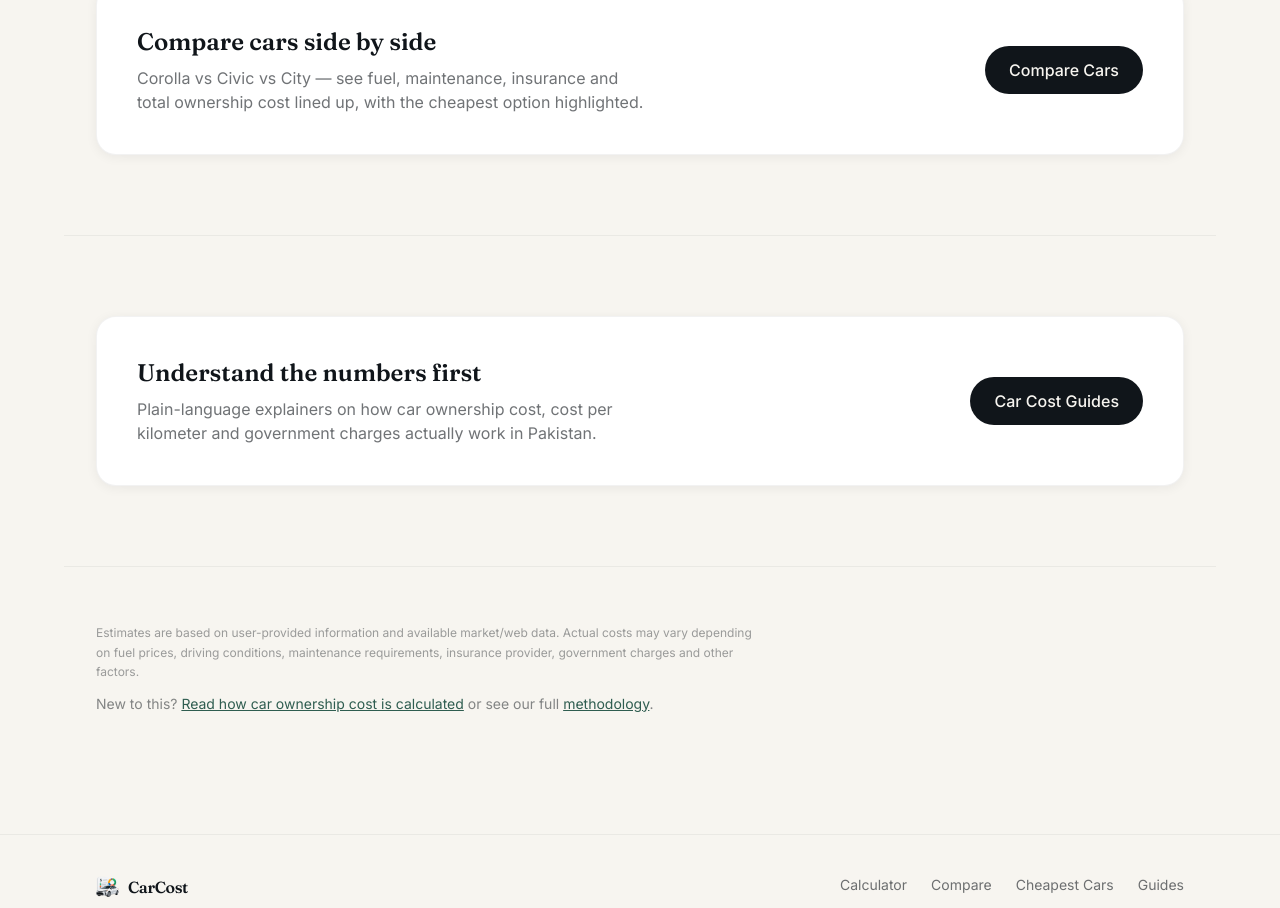
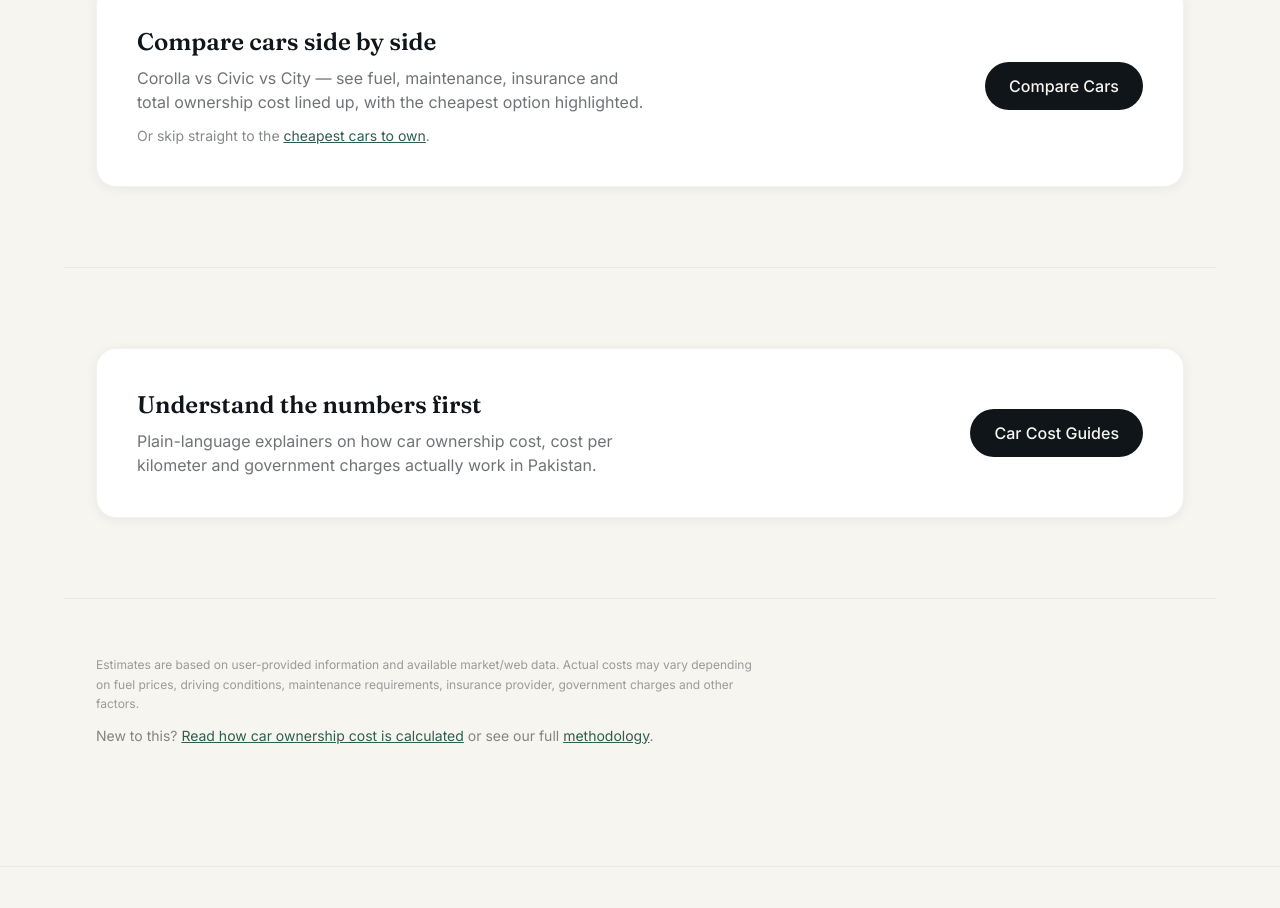
Before and after one commit to ibrahimabid276/CarCost-Calculator, a Next.js app in the folder car-cost-calculator/: page / in a window 1280 px wide. Shown: the part 1800-2708 px from the top of the page. Built offline with nearby package versions, Linux system fonts and the light colour scheme; no server answers.

Commit message:
Add files via upload

```diff
--- a/car-cost-calculator/app/page.tsx
+++ b/car-cost-calculator/app/page.tsx
@@ -100,6 +100,13 @@ export default function HomePage() {
               Corolla vs Civic vs City — see fuel, maintenance, insurance and
               total ownership cost lined up, with the cheapest option highlighted.
             </p>
+            <p className="mt-3 text-sm text-ink/50">
+              Or skip straight to the{" "}
+              <Link href="/leaderboard" className="text-moss underline">
+                cheapest cars to own
+              </Link>
+              .
+            </p>
           </div>
           <Link href="/compare" className="btn-primary whitespace-nowrap">
             Compare Cars
```
